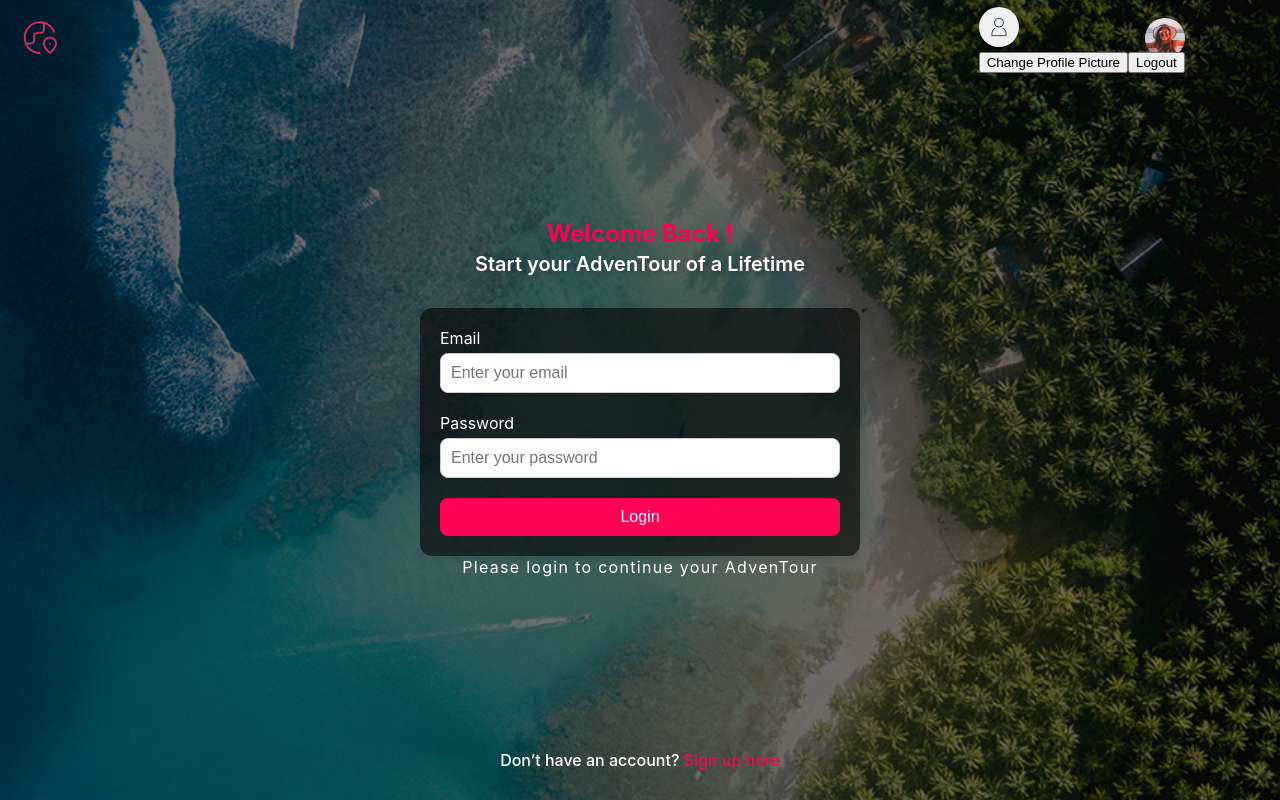
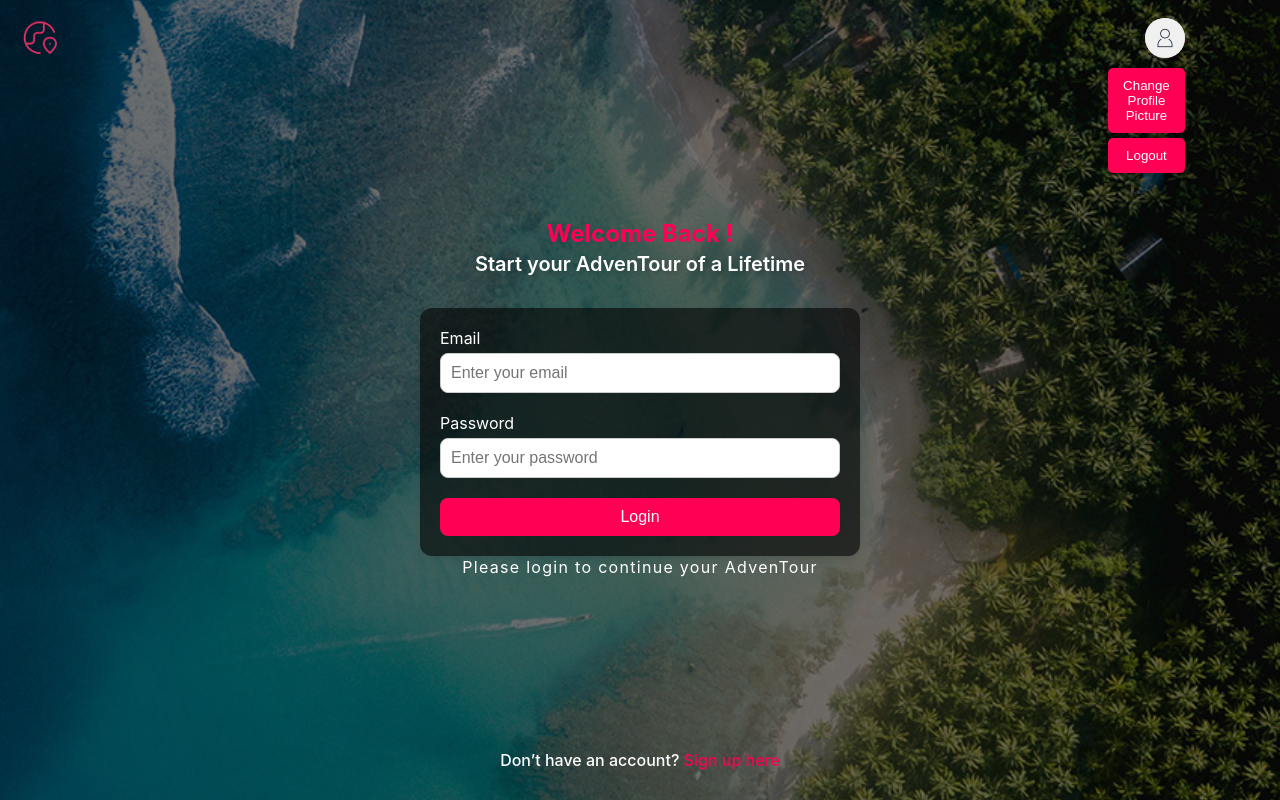
Before and after one commit to philinhphan/Adventour, a React (Create React App) app: page /login in a window 1280 px wide. Both pictures are taken after a click on the picture 1164 px from the left and 38 px from the top of the page. Built offline with nearby package versions, Linux system fonts and the light colour scheme; no server answers.

Commit message:
Styling for Profile Buttons improved

```diff
--- a/src/assets/styles/Navbar.css
+++ b/src/assets/styles/Navbar.css
@@ -39,10 +39,17 @@
   cursor: pointer;
 }
 
+.navbar-dropdown {
+  position: absolute;
+  top: 50px; /* Position below the profile picture */
+  right: 0;
+  display: flex;
+  flex-direction: column; /* Stack buttons vertically */
+  gap: 5px; /* Space between buttons */
+  z-index: 1001; /* Ensure dropdown is above other elements */
+}
+
 .logout-button {
-  position: absolute;
-  top: 50px; /* Abstand vom Profilbild */
-  right: 0;
   background-color: #ff0055;
   color: white;
   border: none;
--- a/src/components/Navbar/Navbar.jsx
+++ b/src/components/Navbar/Navbar.jsx
@@ -120,10 +120,9 @@ const Navbar = ({
           onChange={handleFileChange}
         />
         {showLogout && (
-          // <-- UPDATED: Dropdown now includes two options
           <div className="navbar-dropdown">
             <button
-              className="dropdown-button"
+              className="logout-button"
               onClick={() => {
                 // Trigger the file input dialog for uploading a new profile picture
                 fileInputRef.current.click();
@@ -131,7 +130,7 @@ const Navbar = ({
             >
               Change Profile Picture
             </button>
-            <button className="dropdown-button" onClick={handleLogout}>
+            <button className="logout-button" onClick={handleLogout}>
               Logout
             </button>
           </div>
```
